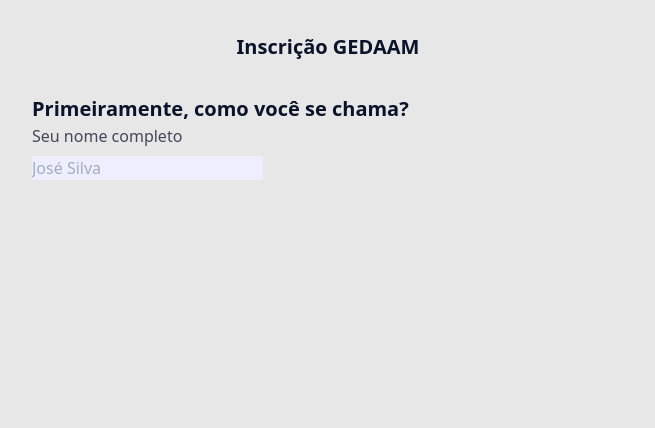
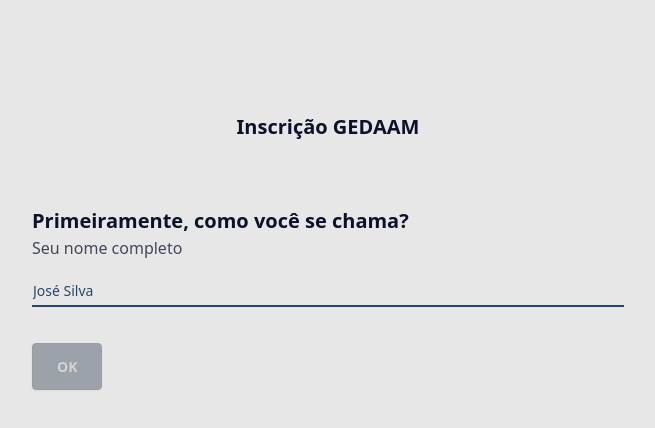
Before and after one commit to rafawendel/platform, a Next.js app: page /inscrever in a window 1280 px wide. Shown: the top 428 px of the page, without its empty margins (312-967 px from the left). Built offline with nearby package versions, Linux system fonts and the light colour scheme.

Commit message:
fixed radio button

```diff
--- a/src/components/Forms/Buttons.js
+++ b/src/components/Forms/Buttons.js
@@ -1,10 +1,10 @@
-export const SubmitButton = ({ isSubmitting, children }) => {
+export const PrimaryActionButton = ({ children, className, type, ...props }) => {
   return (
-    <div className="text-center mt-6">
+    <div className={`${className} text-center`}>
       <button
-        className="bg-dark text-lighter active:opacity-75 text-sm font-bold uppercase px-6 py-3 rounded shadow hover:shadow-lg"
-        type="submit"
-        disabled={isSubmitting}
+        className="bg-dark text-lighter text-sm font-bold uppercase px-6 py-3 rounded shadow hover:shadow-lg"
+        type={type || 'button'}
+        {...props}
       >
         {children}
       </button>
@@ -12,12 +12,12 @@
   )
 }
 
-export const NextButton = ({ children, className, ...props }) => {
+export const SecondaryActionButton = ({ children, className, type, ...props }) => {
   return (
-    <div className={`${className} text-center mt-6`}>
+    <div className={`${className} text-center`}>
       <button
-        className="bg-dark text-lighter active:opacity-75 text-sm font-bold uppercase px-6 py-3 rounded shadow hover:shadow-lg"
-        type="button"
+        className="bg-transparent text-dark border-2 border-dark hover:bg-dark hover:text-light text-xs font-bold uppercase rounded px-3 py-3"
+        type={type || 'button'}
         {...props}
       >
         {children}
--- a/src/components/Forms/Fields/Inputs.js
+++ b/src/components/Forms/Fields/Inputs.js
@@ -39,35 +39,17 @@
   )
 }
 
-export const TypeInput = ({ id, name, children, keyPressHandler, isSubmitting, ...props }) => {
-  const [field, meta, helper] = useField(name)
-  const [isFirstRender, setFirstRender] = useState(true)
-
-  const enterPressHandler = () => {
-    if (!meta.error && !meta.initialError) keyPressHandler(isSubmitting)
-  }
-  useKeyPress('Enter', enterPressHandler)
-
-  useEffect(() => {
-    if (isFirstRender) {
-      helper.setValue(window.sessionStorage.getItem(name))
-      setFirstRender(false)
-    }
-    window.sessionStorage.setItem(name, meta.value)
-  }, [meta.value, name])
-
+export const TypeInput = ({ children, field, meta, ...props }) => {
   return (
-    <>
+    <div className="w-full">
       <input
         className="text-darker px-px pt-3 pb-1 placeholder-dark placeholder-opacity-75 bg-transparent border-b-2 border-dark text-sm w-full focus:outline-none shadow-none"
         {...field}
         {...props}
       />
-      {(meta.value || meta.touched) && (
-        <div className="ml-px w-full">
-          {meta.error ? <ErrorMessage>{meta.error}</ErrorMessage> : children}
-        </div>
-      )}
-    </>
+      <div className="ml-px w-full h-12 md:h-6">
+        {(meta.value || meta.touched) && meta.error && <ErrorMessage>{meta.error}</ErrorMessage>}
+      </div>
+    </div>
   )
 }
--- a/src/components/Forms/Fields/index.js
+++ b/src/components/Forms/Fields/index.js
@@ -1,6 +1,9 @@
-import React, { useEffect, useRef } from 'react'
+import React, { useEffect, useRef, useState } from 'react'
+import { useField } from 'formik'
 import { TypeInput } from './Inputs'
-import RadioField from './Radio'
+import { RadioField } from './Radio'
+import { useKeyPress } from '../../../hooks/useKeyPress'
+import { PrimaryActionButton, SecondaryActionButton } from '../Buttons'
 
 export const FormTypes = {
   INPUT: 'INPUT',
@@ -11,7 +14,32 @@
   DRAG_AND_DROP: 'DRAG_AND_DROP'
 }
 
-export const FieldWrapper = ({ id, name, className, label, description, children, ...props }) => {
+export const FieldWrapper = ({
+  id,
+  name,
+  className,
+  label,
+  description,
+  keyPressHandler,
+  advanceForm,
+  recedeForm,
+  isSubmitting,
+  showSubmitButton,
+  showRecedeButton,
+  children,
+  ...props
+}) => {
+  const [field, meta, helper] = useField(name)
+
+  const [isFirstRender, setFirstRender] = useState(true)
+  useEffect(() => {
+    if (isFirstRender) {
+      helper.setValue(window.sessionStorage.getItem(name))
+      setFirstRender(false)
+    }
+    window.sessionStorage.setItem(name, meta.value || '')
+  }, [meta.value, name])
+
   const fieldRef = useRef(null)
   useEffect(() => {
     const childInput = fieldRef.current && fieldRef.current.querySelector('input')
@@ -21,42 +49,60 @@
     }
   }, [className])
 
-  console.log(props)
+  // const properties = props
+  // Object.entries(props).reduce((newProps, [key, value]) => {
+  //   newProps[key] = typeof value === 'function' ? value() : value
+  //   if (typeof newProps[key] === 'object') delete newProps[key]
+  //   return newProps
+  // }, {})
+
+  const enterPressHandler = () => {
+    if (!meta.error) keyPressHandler(isSubmitting)
+  }
+  useKeyPress('Enter', enterPressHandler)
+
   return (
     <div className={className}>
-      <div className="flex flex-col items-start first:mt-8 relative w-full mb-3" ref={fieldRef}>
+      <div ref={fieldRef} className="flex flex-col items-start mt-16 w-full">
         <label className="mb-2" htmlFor={id || name}>
           <h5>{label}</h5>
           <p>{description}</p>
         </label>
-        {React.cloneElement(children, props)}
+        {React.cloneElement(children, { ...props, field, meta, name })}
+        <div className="flex justify-between items-center mt-3 w-full">
+          {showSubmitButton ? (
+            <PrimaryActionButton type="submit" disabled={isSubmitting || !meta.value || meta.error}>
+              Enviar
+            </PrimaryActionButton>
+          ) : (
+            <PrimaryActionButton onClick={advanceForm} disabled={!meta.value || meta.error}>
+              Ok
+            </PrimaryActionButton>
+          )}
+          {showRecedeButton && (
+            <SecondaryActionButton onClick={recedeForm}>Voltar</SecondaryActionButton>
+          )}
+        </div>
       </div>
     </div>
   )
 }
 
 export const FormField = ({ type, formType, ...props }) => {
-  const properties = props
-  // Object.entries(props).reduce((newProps, [key, value]) => {
-  //   newProps[key] = typeof value === 'function' ? value() : value
-  //   if (typeof newProps[key] === 'object') delete newProps[key]
-  //   return newProps
-  // }, {})
-
   const getField = () => {
     switch (type) {
       case FormTypes.DRAG_AND_DROP:
-        return <div type={formType} {...properties} />
+        return <div type={formType} />
       case FormTypes.DROPDOWN:
-        return <div type={formType} {...properties} />
+        return <div type={formType} />
       case FormTypes.AREA:
-        return <div type={formType} {...properties} />
+        return <div type={formType} />
       case FormTypes.CHECKBOX:
-        return <div type={formType} {...properties} />
+        return <div type={formType} />
       case FormTypes.RADIO:
-        return <RadioField type={formType} {...properties} />
+        return <RadioField type={formType} />
       default:
-        return <TypeInput type={formType} {...properties} />
+        return <TypeInput type={formType} />
     }
   }
 
--- a/src/components/Forms/Messages.js
+++ b/src/components/Forms/Messages.js
@@ -1,7 +1,9 @@
 export const ErrorMessage = ({ children }) => {
   return (
     <>
-      <div className="error text-red-600 text-xs mt-1 w-auto">{children}</div>
+      <div className="error text-red-600 text-xs pt-1 w-full h-full overflow-hidden">
+        {children}
+      </div>
       <style jsx>{`
         .error::before {
           content: '⚠️ '; /* ❌ */
--- a/src/components/Forms/Subscription/index.js
+++ b/src/components/Forms/Subscription/index.js
@@ -2,7 +2,7 @@
 import * as Yup from 'yup'
 import { useState } from 'react'
 import { FormField, FormTypes } from '../Fields'
-import { NextButton, SubmitButton } from '../Buttons'
+import { PrimaryActionButton, SubmitButton, SecondaryActionButton } from '../Buttons'
 import { validateCPFAsync } from '../../../utils/cpf'
 
 const fields = [
@@ -45,9 +45,14 @@
     type: FormTypes.RADIO,
     name: 'sex',
     label: 'Sexo',
-    description: 'Seu nome completo',
-    formType: 'text',
-    validator: Yup.string().required('Não pode ser deixado em branco'),
+    formType: 'radio',
+    initialValue: 'male',
+    options: [
+      { label: 'Feminino', value: 'female' },
+      { label: 'Masculino', value: 'male' },
+      { label: 'Não-binário', value: 'nonbinary' }
+    ],
+    validator: Yup.string().oneOf(['male', 'female', 'nonbinary']).required(),
     placeholder: 'José Silva'
   },
   {
@@ -108,25 +113,21 @@
     name: 'semester',
     label: 'Qual é o período em que você faz a maioria das matérias?',
     description: 'Seu período ou semestre',
-    formType: 'number',
+    formType: 'text',
+    inputMode: 'numeric',
     validator: Yup.string()
       .matches(/^[0-9]{1}$/, {
-        message: 'Não esqueça o nono digíto e o DDD. Não precisamos de espaços ou traços 😉'
+        message: 'Somente números'
       })
       .required('Não pode ser deixado em branco'),
-    placeholder: ''
+    placeholder: '1'
   },
   {
     type: FormTypes.INPUT,
-    name: 'semester',
+    name: 'knewGedaam',
     label: 'Você já conhecia o GEDAAM?',
     formType: 'text',
-    validator: Yup.string()
-      .matches(/^[0-9]$/, {
-        message: 'Não esqueça o nono digíto e o DDD. Não precisamos de espaços ou traços 😉'
-      })
-      .required('Não pode ser deixado em branco'),
-    placeholder: ''
+    validator: Yup.string().required('Não pode ser deixado em branco')
   }
 ]
 export default function SubscriptionForm() {
@@ -135,8 +136,10 @@
   const advanceForm = () => setActiveFieldIndex(previous => previous + 1)
   const recedeForm = () => setActiveFieldIndex(previous => previous - 1)
 
-  const onSubmit = () => {
-    setTimeout(alert('http-request'), 2000)
+  const onSubmit = values => {
+    setTimeout(() => {
+      alert(JSON.stringify(values))
+    }, 2)
   }
 
   const keyPressHandler = isSubmitting => {
@@ -160,32 +163,21 @@
     >
       {({ isSubmitting }) => (
         <Form>
-          {fields.map((properties, i) => {
-            return (
+          {fields.map((properties, i) => (
             // changing state will cause every field to re-render, which is not optimal
             <FormField
-                key={`input-${i + 1}`}
+              key={properties.id || properties.name}
               className={i !== activeFieldIndex ? 'hidden' : ''}
-                autoFocus={i === 0}
               keyPressHandler={keyPressHandler}
               isSubmitting={isSubmitting}
+              autoFocus={i === 0}
+              showSubmitButton={activeFieldIndex >= fields.length - 1}
+              showRecedeButton={activeFieldIndex > 0}
+              advanceForm={advanceForm}
+              recedeForm={recedeForm}
               {...properties}
-              >
-                <div className="flex justify-between">
-                  {activeFieldIndex >= fields.length - 1 ? (
-                    <SubmitButton isSubmitting={isSubmitting}>Enviar</SubmitButton>
-                  ) : (
-                    <NextButton onClick={advanceForm}>Ok</NextButton>
-                  )}
-                  {activeFieldIndex > 0 && (
-                    <NextButton className="opacity-75 hover:opacity-100" onClick={recedeForm}>
-                      &lt;
-                    </NextButton>
-                  )}
-                </div>
-              </FormField>
-            )
-          })}
+            />
+          ))}
         </Form>
       )}
     </Formik>
--- a/src/hooks/useKeyPress.js
+++ b/src/hooks/useKeyPress.js
@@ -8,10 +8,10 @@
   const [keyPressed, setKeyPressed] = useState(false)
 
   useEffect(() => {
-    function downHandler(e) {
-      if (e.key === targetKey) {
+    function downHandler({ key }) {
+      if (key === targetKey) {
         setKeyPressed(true)
-        if (typeof onKeyDown === 'function') onKeyDown(e)
+        if (typeof onKeyDown === 'function') onKeyDown()
       }
     }
 
--- a/src/pages/inscrever.js
+++ b/src/pages/inscrever.js
@@ -41,7 +41,7 @@
       <Head>
         <title>Inscreva-se no GEDAAM</title>
       </Head>
-      <main className="bg-light text-darker w-full min-h-screen">
+      <main className="bg-light text-darker w-full min-h-screen pt-20">
         <div className="flex flex-col items-start justify-start md:items-center py-8 px-12">
           <h5>Inscrição GEDAAM</h5>
           <div className="w-full md:w-3/4 lg:w-1/2">
```
Also changed, not shown: src/components/Forms/Fields/Radio.js (+14 -10 lines). Lines whose indentation alone changed are shown as unchanged.
